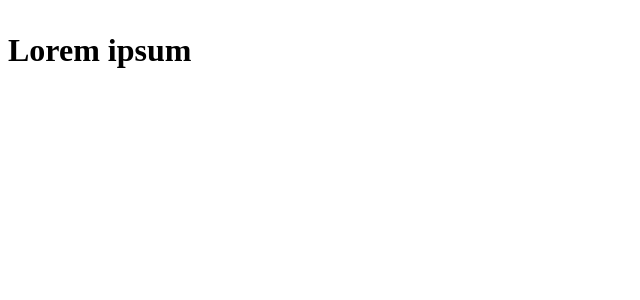
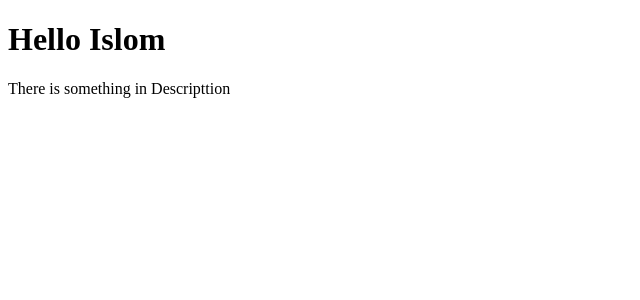
Before and after one commit to islom42/React-js, a React (Create React App) app in the folder my-react-app/: page / in a window 1280 px wide. Shown: the top 300 px of the page, without its empty margins (0-640 px from the left). Built offline with nearby package versions, Linux system fonts and the light colour scheme.

Commit message:
feat: Add jsx rules and example of nesting component

```diff
--- /dev/null
+++ b/my-react-app/src/components/19-JSX-rules/Greeting.jsx
@@ -0,0 +1,31 @@
+import React from "react";
+
+/*
+-JSX rules
+-return single element
+-div / section / article / FRAGMEMT
+-use camelCase for html attribute
+-className instead of class
+-close every element
+-formatting
+
+*/
+
+export default function Greeting() {
+  return (
+    <>
+      <h3>Hello world</h3>
+      <article>
+        <ul>
+          <li>1</li>
+          <li>2</li>
+          <li>3</li>
+        </ul>
+      </article>
+      <button onClick={""} className="">
+        Submit
+      </button>
+    </>
+    // <a href=""></a> - this is error return one element
+  );
+}
--- /dev/null
+++ b/my-react-app/src/components/20-Nested-Components-and-Tools/Nesting.jsx
@@ -0,0 +1,15 @@
+import React from "react";
+
+export default function Nesting() {
+  return (
+    <div>
+      <Person />
+      <Descripttion />
+    </div>
+  );
+}
+
+const Person = () => <h1>Hello Islom</h1>;
+const Descripttion = () => {
+  return <p>There is something in Descripttion</p>;
+};
--- a/my-react-app/src/index.jsx
+++ b/my-react-app/src/index.jsx
@@ -1,12 +1,16 @@
 import React, { StrictMode } from "react";
 import ReactDOM from "react-dom";
+import Nesting from "./components/20-Nested-Components-and-Tools/Nesting";
 // import Greeting from "./components/16-First-Component/Greeting";
-import Greeting from "./components/18-First-Component-inDetails/Greeting";
+// import Greeting from "./components/18-First-Component-inDetails/Greeting";
+// import Greeting from "./components/19-JSX-rules/Greeting";
 
 ReactDOM.render(
   <StrictMode>
-    {/* <Greeting /> */}
-    <Greeting />
+    {/* <Greeting /> 16*/}
+    {/* <Greeting /> 18 */}
+    {/* <Greeting /> 19*/}
+    <Nesting />
   </StrictMode>,
   document.getElementById("root")
 );
```
